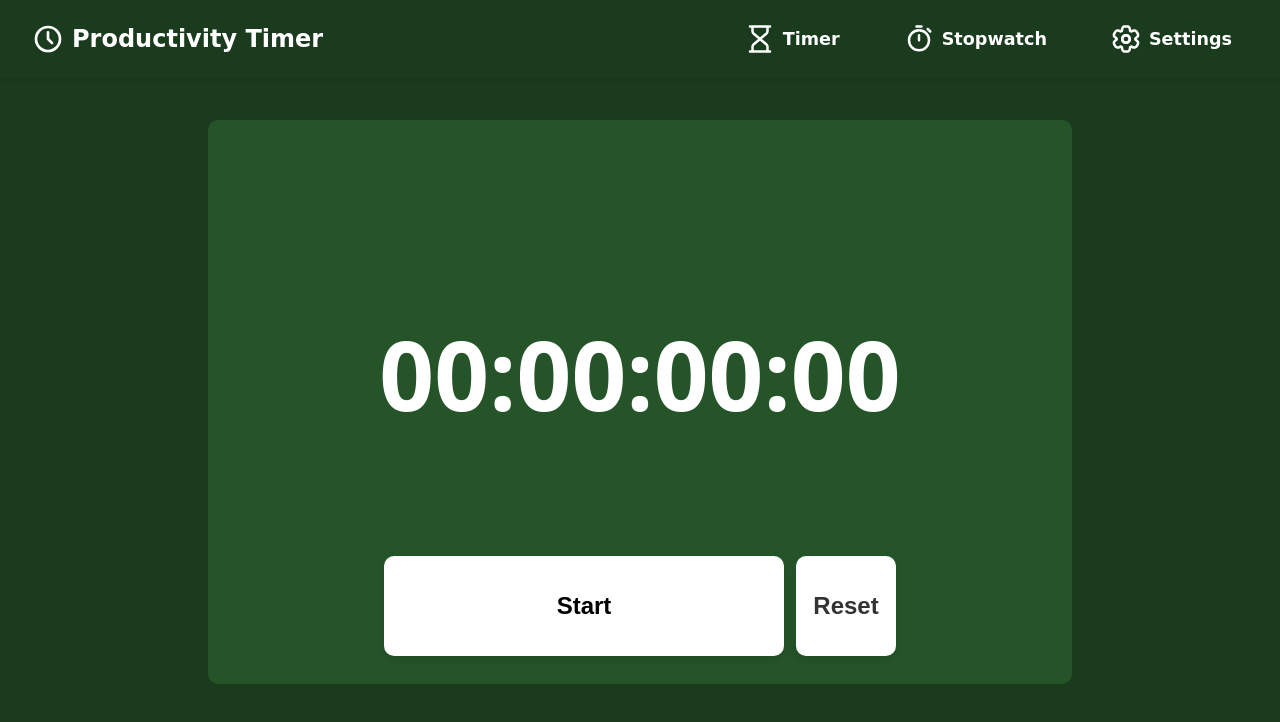
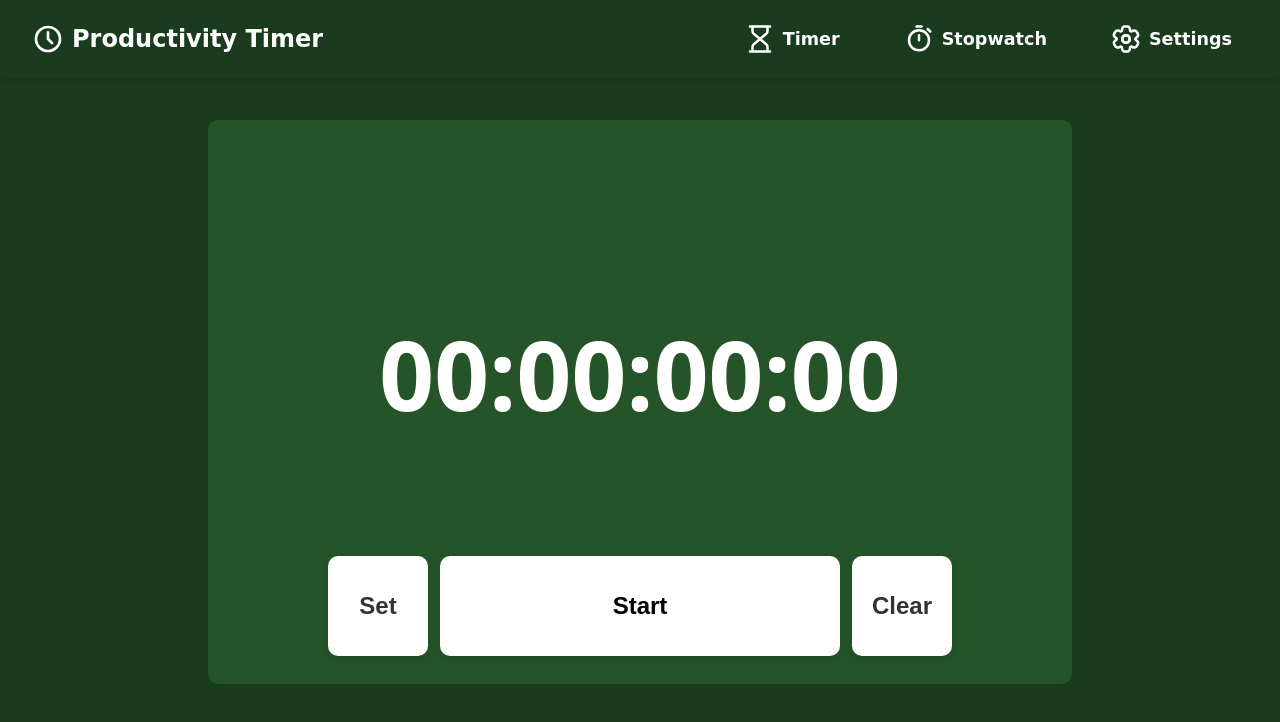
Before and after one commit to dht890/pomodoro, a React (Vite) app: page /timer in a window 1280 px wide. Shown: the top 722 px of the page. Built offline with nearby package versions, Linux system fonts and the light colour scheme.

Commit message:
three buttons

```diff
--- a/src/components/Stopwatch.jsx
+++ b/src/components/Stopwatch.jsx
@@ -116,7 +116,7 @@ function Stopwatch(){
                         onClick={resetTimer}
                         className={`reset_button ${pressedButton === 'reset' ? 'space-pressed' : ''}`}
                     >
-                        Reset
+                        Clear
                     </button>
                 </div>
             </div>
--- a/src/components/Timer.jsx
+++ b/src/components/Timer.jsx
@@ -1,12 +1,14 @@
 import { useState, useEffect, useRef } from 'react';
+import gearIcon from '../assets/gear.svg';
 import '../css/card.css'
 
-function Timer(){
+function Timer() {
     const [time, setTime] = useState(0);
     const [isRunning, setIsRunning] = useState(false);
     const [pressedButton, setPressedButton] = useState(null);
     const startButtonRef = useRef(null);
     const resetButtonRef = useRef(null);
+    const settingsButtonRef = useRef(null);
     const intervalRef = useRef(null);
     const startTimeRef = useRef(0);
 
@@ -30,13 +32,16 @@ function Timer(){
 
     useEffect(() => {
         const handleKeyDown = (event) => {
-            switch(event.code) {
+            switch (event.code) {
                 case 'Space':
                     event.preventDefault();
                     if (document.activeElement === resetButtonRef.current) {
                         setPressedButton('reset');
                         resetTimer();
-                    } else {
+                    } else if (document.activeElement === settingsButtonRef.current) {
+                        setPressedButton('settings');
+                        countdown();
+                    } else if (document.activeElement === startButtonRef.current) {
                         setPressedButton('start');
                         if (isRunning) {
                             stopTimer();
@@ -49,16 +54,20 @@ function Timer(){
                     event.preventDefault();
                     if (document.activeElement === resetButtonRef.current) {
                         startButtonRef.current.focus();
+                    } else if (document.activeElement === settingsButtonRef.current) {
+                        resetButtonRef.current.focus();
                     } else {
-                        resetButtonRef.current.focus();
+                        settingsButtonRef.current.focus();
                     }
                     break;
                 case 'ArrowRight':
                     event.preventDefault();
-                    if (document.activeElement === startButtonRef.current) {
+                    if (document.activeElement === resetButtonRef.current) {
+                        settingsButtonRef.current.focus();
+                    } else if (document.activeElement === settingsButtonRef.current) {
+                        startButtonRef.current.focus();
+                    } else {
                         resetButtonRef.current.focus();
-                    } else {
-                        startButtonRef.current.focus();
                     }
                     break;
             }
@@ -78,19 +87,22 @@ function Timer(){
         };
     }, [isRunning]);
 
-    function startTimer(){
+    function startTimer() {
         setIsRunning(true);
     }
-    function resetTimer(){
+    function resetTimer() {
         setIsRunning(false);
         setTime(0);
         startTimeRef.current = 0;
     }
-    function stopTimer(){
+    function stopTimer() {
         setIsRunning(false);
     }
+    function countdown() {
 
-    function formatTime(time){
+    }
+
+    function formatTime(time) {
         const totalSeconds = Math.floor(time / 1000);
         const hours = String(Math.floor(totalSeconds / 3600)).padStart(2, '0');
         const minutes = String(Math.floor((totalSeconds % 3600) / 60)).padStart(2, '0');
@@ -105,6 +117,13 @@ function Timer(){
                 <div className="display">{formatTime(time)}</div>
                 <div className="controls">
                     <button
+                        ref={settingsButtonRef}
+                        onClick={countdown}
+                        className={`settings_button ${pressedButton === 'settings' ? 'space-pressed' : ''}`}
+                    >
+                        Set
+                    </button>
+                    <button
                         ref={startButtonRef}
                         onClick={isRunning ? stopTimer : startTimer}
                         className={pressedButton === 'start' ? 'space-pressed' : ''}
@@ -115,9 +134,8 @@ function Timer(){
                         ref={resetButtonRef}
                         onClick={resetTimer}
                         className={`reset_button ${pressedButton === 'reset' ? 'space-pressed' : ''}`}
-                        disabled={time === 0 && !isRunning}
                     >
-                        Reset
+                        Clear
                     </button>
                 </div>
             </div>
--- a/src/css/card.css
+++ b/src/css/card.css
@@ -57,6 +57,17 @@
     width: 100px;
     height: 100px;
     margin-left: 2px;
+    margin-right: 2px;
+    background-color: #ffffff;
+    color: #333;
+    transition: background-color 0.3s;
+}
+
+.controls .settings_button {
+    width: 100px;
+    height: 100px;
+    margin-left: 2px;
+    margin-right: 2px;
     background-color: #ffffff;
     color: #333;
     transition: background-color 0.3s;
@@ -80,3 +91,9 @@
 .space-pressed {
     animation: spacePress 0.2s ease;
 }
+
+.gear-icon {
+    width: 32px;
+    height: 32px;
+    filter: brightness(0);
+}
```
